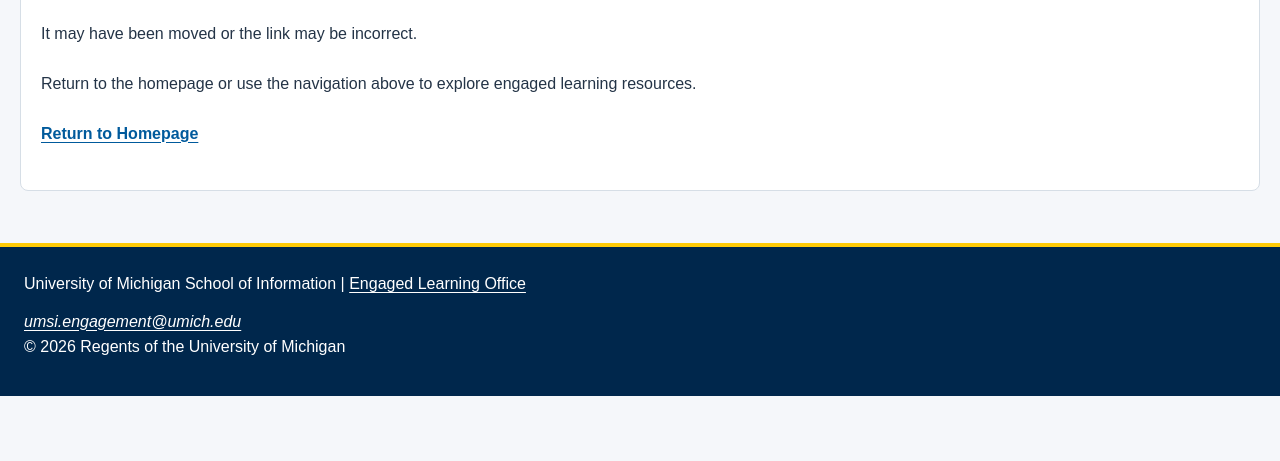
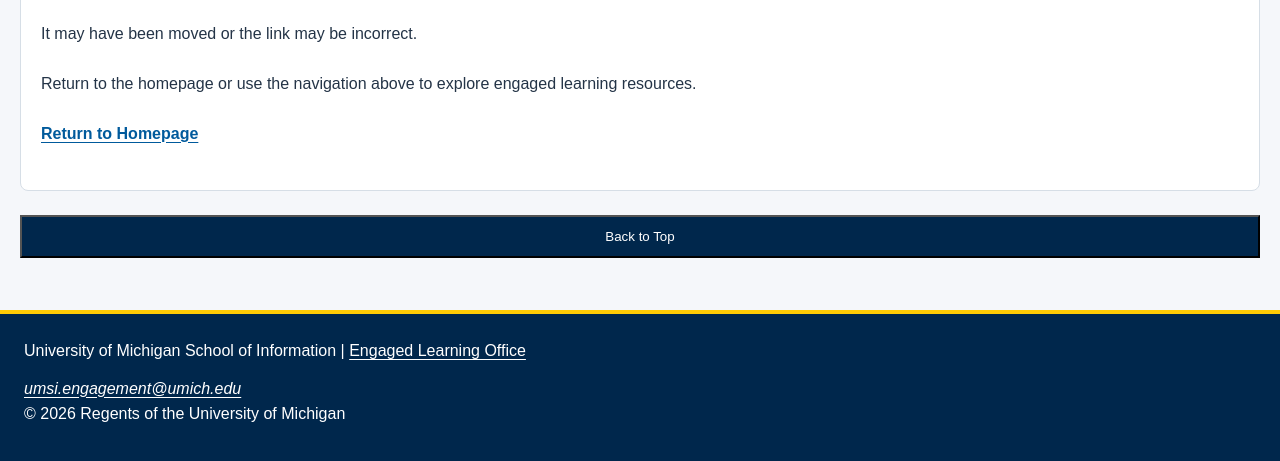
Before and after one commit to arsheaag/client_project_f26, a plain HTML site: page 404.html in a window 1280 px wide. Shown: the part 371-832 px from the top of the page. Before the commit the page ends 800 px from the top, so only its background shows below. Drawn offline with Linux system fonts and the light colour scheme.

Commit message:
back to top feature added

```diff
--- a/404.html
+++ b/404.html
@@ -42,6 +42,7 @@
                 <a href="index.html">Return to Homepage</a>
             </p>
         </section>
+    <button class="back-to-top">Back to Top</button>
     </main>
 
     <footer>
--- a/css/style.css
+++ b/css/style.css
@@ -394,3 +394,15 @@ header .banner-title {
     }
 
 }
+
+/* added feature */
+.back-to-top {
+    background-color: #00274C;
+    color: white;
+    padding: 12px;
+    cursor: pointer;
+}
+
+.back-to-top:focus-visible {
+    outline: 3px solid #FFCB05;
+}
--- a/js/script.js
+++ b/js/script.js
@@ -1,3 +1,8 @@
 // dynamic footer
 let year = new Date().getFullYear();
 document.querySelector(".current-year").textContent = year;
+
+// back to top button
+document.querySelector(".back-to-top").addEventListener("click", function() {
+    window.scrollTo(0, 0);
+});
```
Also changed, not shown: during.html (+2 -0 lines), index.html (+2 -0 lines), prep.html (+1 -0 lines), starting.html (+2 -0 lines).
